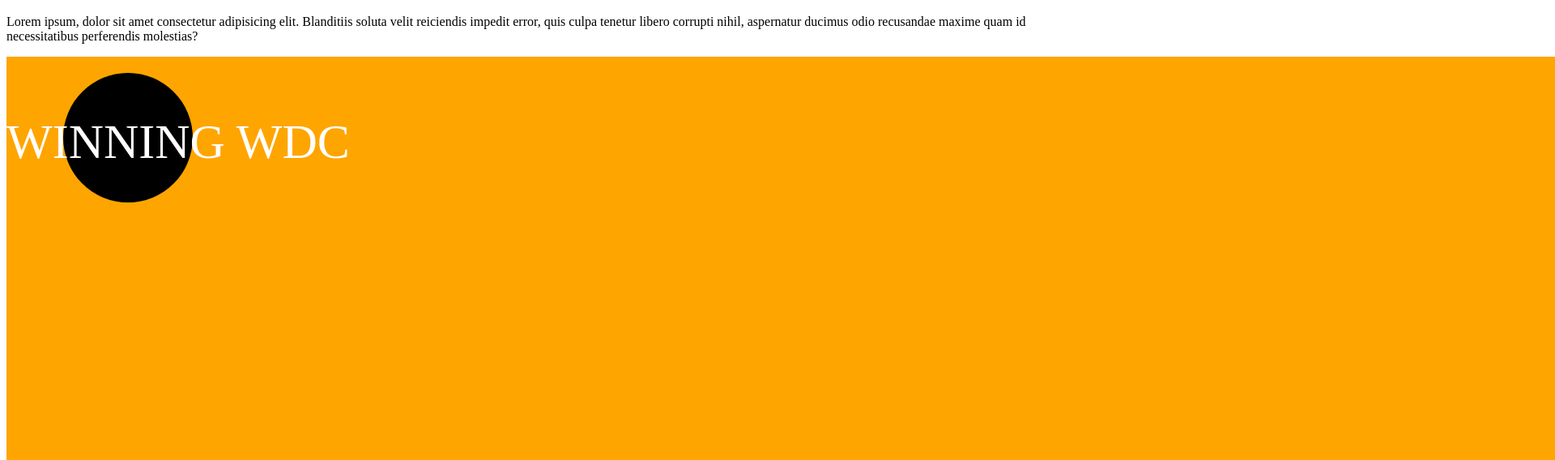
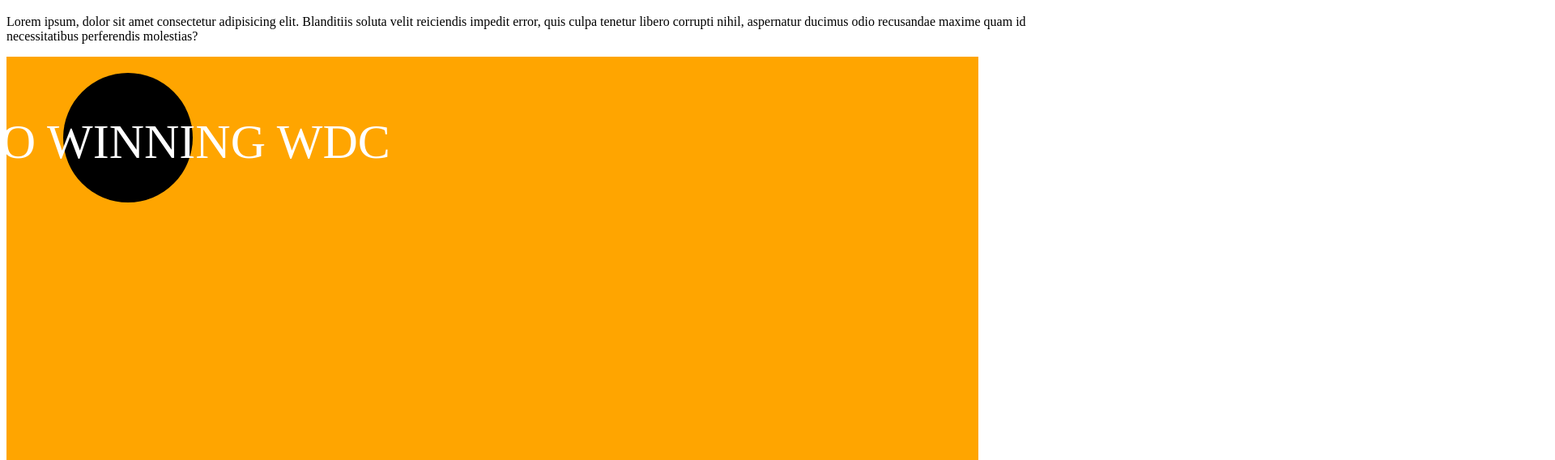
Before and after one commit to nivreix/assignment2ervin, a plain HTML site: page index.html in a window 1280 px wide. Shown: the part 48-616 px from the top of the page at 81% size, 1920 px wide, since content can reach past the window. Drawn offline with Linux system fonts and the light colour scheme.

Commit message:
Update index.html

```diff
--- a/index.html
+++ b/index.html
@@ -8,14 +8,14 @@
     <h1>assignment 2</h1>
     <p>Lorem ipsum, dolor sit amet consectetur adipisicing elit. Blanditiis soluta velit reiciendis impedit error, quis culpa tenetur libero corrupti nihil, aspernatur ducimus odio recusandae maxime quam id necessitatibus perferendis molestias?</p>
 <svg version="1.1"
-     width="3000" height="2000"
+     width="1200" height="1080"
      xmlns="http://www.w3.org/2000/svg">
 
   <rect width="100%" height="100%" fill="orange" />
 
   <circle cx="150" cy="100" r="80" fill="black" />
 
-  <text x="150" y="125" font-size="60" text-anchor="middle" fill="white">LN4 WINNING WDC</text>
+  <text x="150" y="125" font-size="60" text-anchor="middle" fill="white">LANDO WINNING WDC</text>
 
 </svg>
 
```
